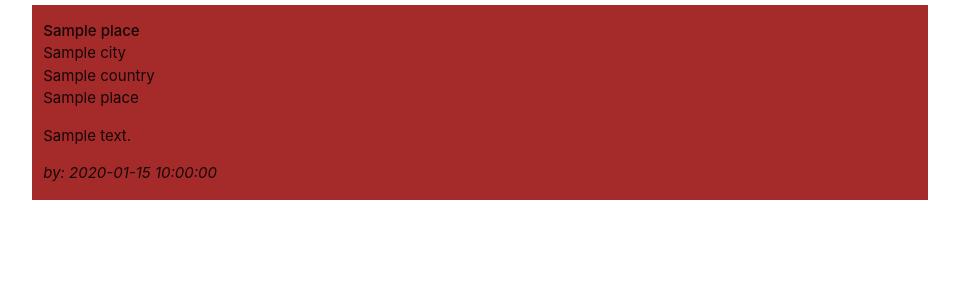
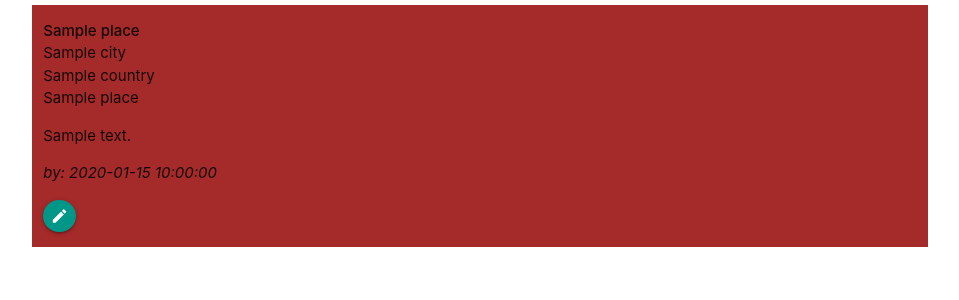
Before and after one commit to lonneke-dev/PlaceToGo, a Flask app: page / in a window 1280 px wide. Shown: the part 154-454 px from the top of the page, without its empty margins (160-1119 px from the left). Run offline with Flask 2, Linux system fonts and the light colour scheme; a database or web service that is not in the repository returns one stand-in record (values such as "Sample title"); some libraries are stand-ins or nearby versions.

Commit message:
Added an edit button

```diff
--- a/app.py
+++ b/app.py
@@ -14,7 +14,6 @@ app = Flask(__name__)
 app.config["MONGO_DBNAME"] = os.environ.get("MONGO_DBNAME")
 app.config["MONGO_URI"] = os.environ.get("MONGO_URI")
 app.secret_key = os.environ.get("SECRET_KEY")
-
 
 mongo = PyMongo(app)
 
--- a/templates/places.html
+++ b/templates/places.html
@@ -13,6 +13,9 @@
                 <li>{{ place.continent_name }}</li>
                 <li><p>{{ place.description }}</p></li>
                 <li><p><em>by: {{ place.created_by }}</em></p></li>
+                <div class="col9">
+                    <a class="btn-floating btn-small waves-effect waves-light teal"><i class="material-icons">edit</i></a>
+                </div>
             </ul>
         </div>
     </div>
```
